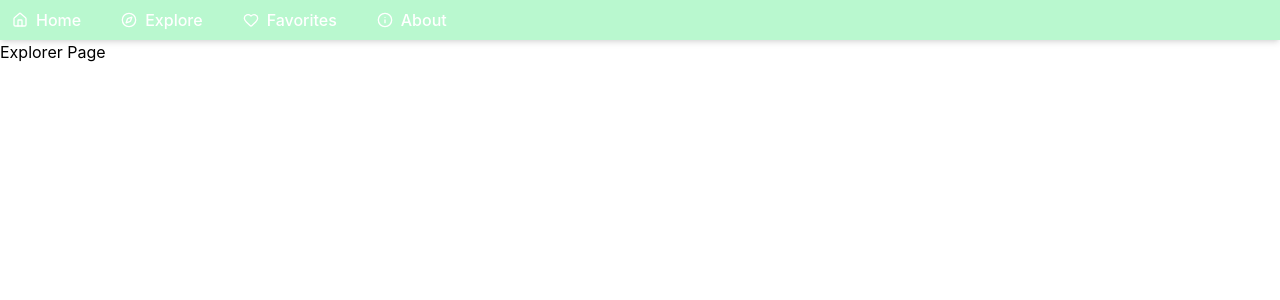
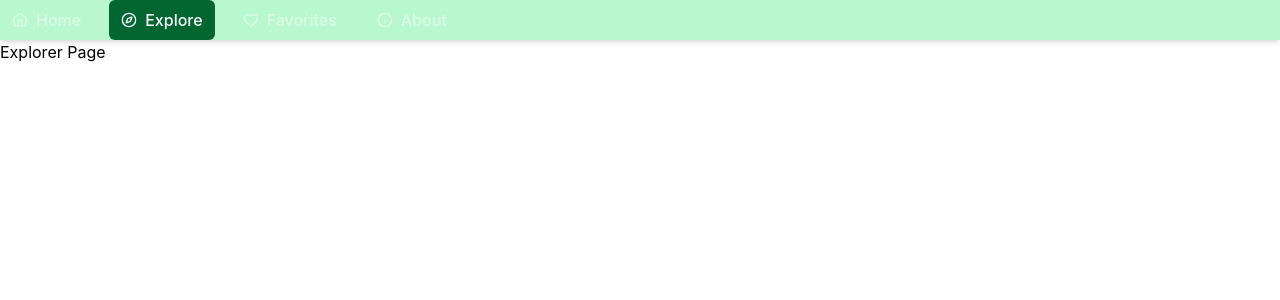
Before and after one commit to darrel124568/eagle-eye, a React (Vite) app: page /explore in a window 1280 px wide. Shown: the top 300 px of the page. Built offline with nearby package versions, Linux system fonts and the light colour scheme.

Commit message:
added green bg

```diff
--- a/src/components/Navbar/Navbar.jsx
+++ b/src/components/Navbar/Navbar.jsx
@@ -15,8 +15,8 @@ export default function Navbar() {
   const linkClass = ({ isActive }) =>
     `flex items-center gap-2 px-3 py-2 rounded-md font-medium transition-colors ${
       isActive
-        ? 'bg-forest-800 text-white'
-        : 'text-forest-100 hover:bg-forest-500/20 hover:text-white'
+        ? 'bg-green-800 text-white'
+        : 'text-green-100 hover:bg-green-500/20 hover:text-white'
     }`;
 
   return (
@@ -38,7 +38,7 @@ export default function Navbar() {
         <div className="md:hidden flex items-center">
           <button
             onClick={() => setIsOpen(!isOpen)}
-            className="p-2 rounded-md text-forest-100 hover:text-white hover:bg-forest-800 focus:outline-none"
+            className="p-2 rounded-md text-green-100 hover:text-white hover:bg-green-800 focus:outline-none"
             aria-label="Toggle menu"
           >
             {isOpen ? <X className="h-6 w-6" /> : <Menu className="h-6 w-6" />}
@@ -47,7 +47,7 @@ export default function Navbar() {
 
       {/* Mobile Navigation Panel */}
       {isOpen && (
-        <div className="md:hidden px-2 pt-2 pb-3 space-y-1 bg-forest-900 border-t border-forest-800">
+        <div className="md:hidden px-2 pt-2 pb-3 space-y-1 bg-green-900 border-t border-green-800">
           {navLinks.map((link) => {
             const Icon = link.icon;
             return (
```
